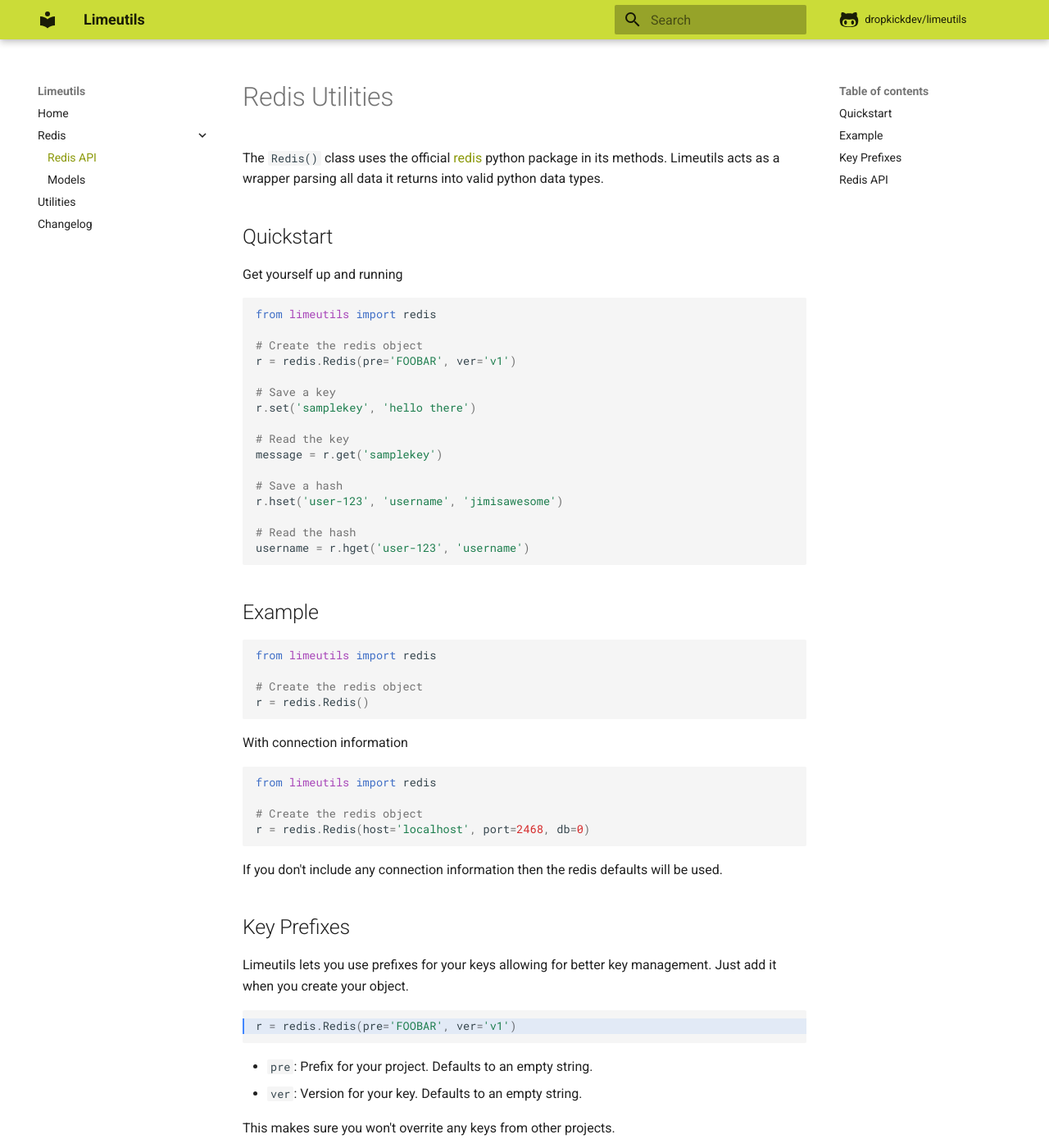
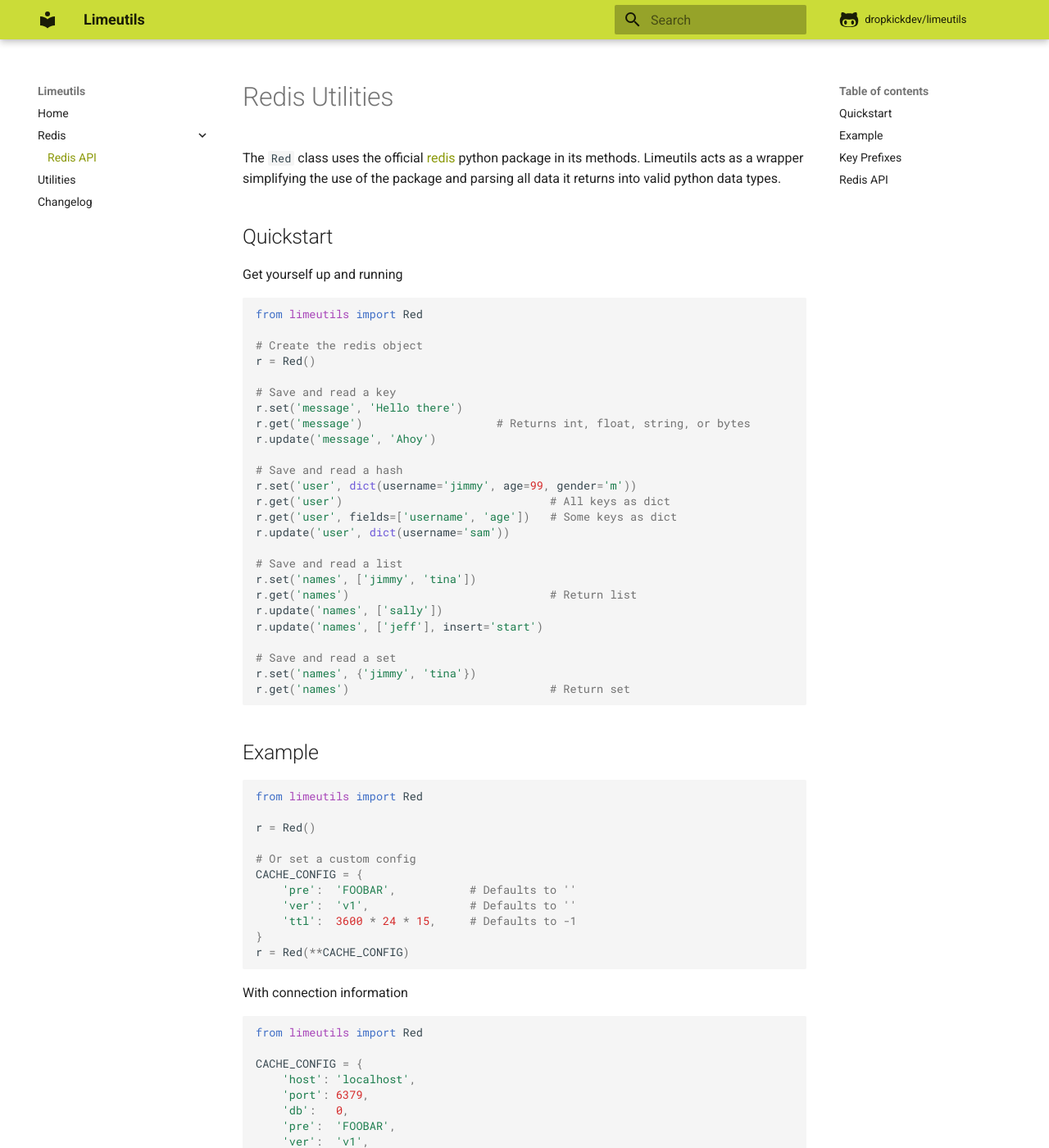
Before and after one commit to dropkickdev/limeutils, an MkDocs documentation site: the page built from docs/redis/api.md, in a window 1280 px wide and 1400 px high. Shown: the whole window at 82% size. Built offline with MkDocs 1.6.1 and Material for MkDocs 9.7.7, drawn with Linux system fonts in a browser that asks for light colours; comment, search, counter and statistics services are not loaded; some of the changed text lies outside the part shown.

Commit message:
Docs update

````diff
--- a/docs/examples/redis01.py
+++ b/docs/examples/redis01.py
@@ -1,16 +1,25 @@
-from limeutils import redis
+from limeutils import Red
 
 # Create the redis object
-r = redis.Redis(pre='FOOBAR', ver='v1')
+r = Red()
 
-# Save a key
-r.set('samplekey', 'hello there')
+# Save and read a key
+r.set('message', 'Hello there')
+r.get('message')                    # Returns int, float, string, or bytes
+r.update('message', 'Ahoy')
 
-# Read the key
-message = r.get('samplekey')
+# Save and read a hash
+r.set('user', dict(username='jimmy', age=99, gender='m'))
+r.get('user')                               # All keys as dict
+r.get('user', fields=['username', 'age'])   # Some keys as dict
+r.update('user', dict(username='sam'))
 
-# Save a hash
-r.hset('user-123', 'username', 'jimisawesome')
+# Save and read a list
+r.set('names', ['jimmy', 'tina'])
+r.get('names')                              # Return list
+r.update('names', ['sally'])
+r.update('names', ['jeff'], insert='start')
 
-# Read the hash
-username = r.hget('user-123', 'username')
+# Save and read a set
+r.set('names', {'jimmy', 'tina'})
+r.get('names')                              # Return set
--- a/docs/redis/api.md
+++ b/docs/redis/api.md
@@ -1,9 +1,10 @@
 Redis Utilities
 ===============
 
-The `Redis()` class uses the official [redis](https://pypi.org/project/redis/) python package in
+The `Red` class uses the official [redis](https://pypi.org/project/redis/) python package in
  its methods. Limeutils acts as
- a wrapper parsing all data it returns into valid python data types.
+ a wrapper simplifying the use of the package and parsing all data it returns into valid python data
+  types.
 
 Quickstart
 ----------
@@ -18,19 +19,33 @@
 -------
 
 ```python
-from limeutils import redis
+from limeutils import Red
 
-# Create the redis object
-r = redis.Redis()
+r = Red()
+
+# Or set a custom config
+CACHE_CONFIG = {
+    'pre':  'FOOBAR',           # Defaults to ''
+    'ver':  'v1',               # Defaults to ''
+    'ttl':  3600 * 24 * 15,     # Defaults to -1
+}
+r = Red(**CACHE_CONFIG)
 ```
 
 With connection information
 
 ```python
-from limeutils import redis
+from limeutils import Red
 
-# Create the redis object
-r = redis.Redis(host='localhost', port=2468, db=0)
+CACHE_CONFIG = {
+    'host': 'localhost',
+    'port': 6379,
+    'db':   0,
+    'pre':  'FOOBAR',
+    'ver':  'v1',
+    'ttl':  3600 * 24 * 15,
+}
+r = Red(**CACHE_CONFIG)
 ```
 
 If you don't include any connection information then the redis defaults will be used.
--- a/mkdocs.yml
+++ b/mkdocs.yml
@@ -15,7 +15,7 @@
   - Home: index.md
   - Redis:
     - Redis API: redis/api.md
-    - Models: redis/models.md
+#    - Models: redis/models.md
   - Utilities: utils.md
   - changelog.md
 
````
Also changed, not shown: docs/changelog.md (+5 -0 lines), 1 other file.
